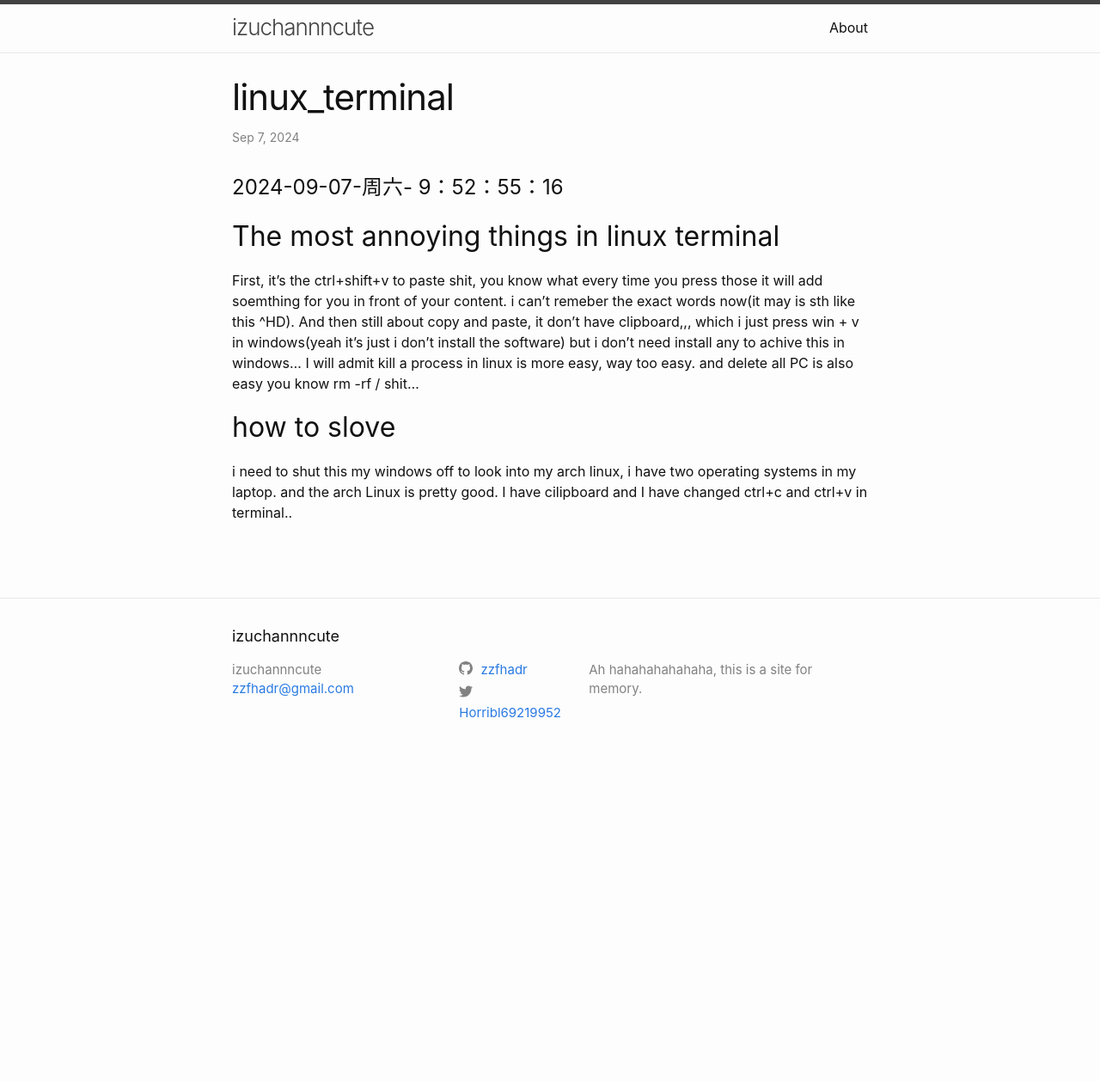
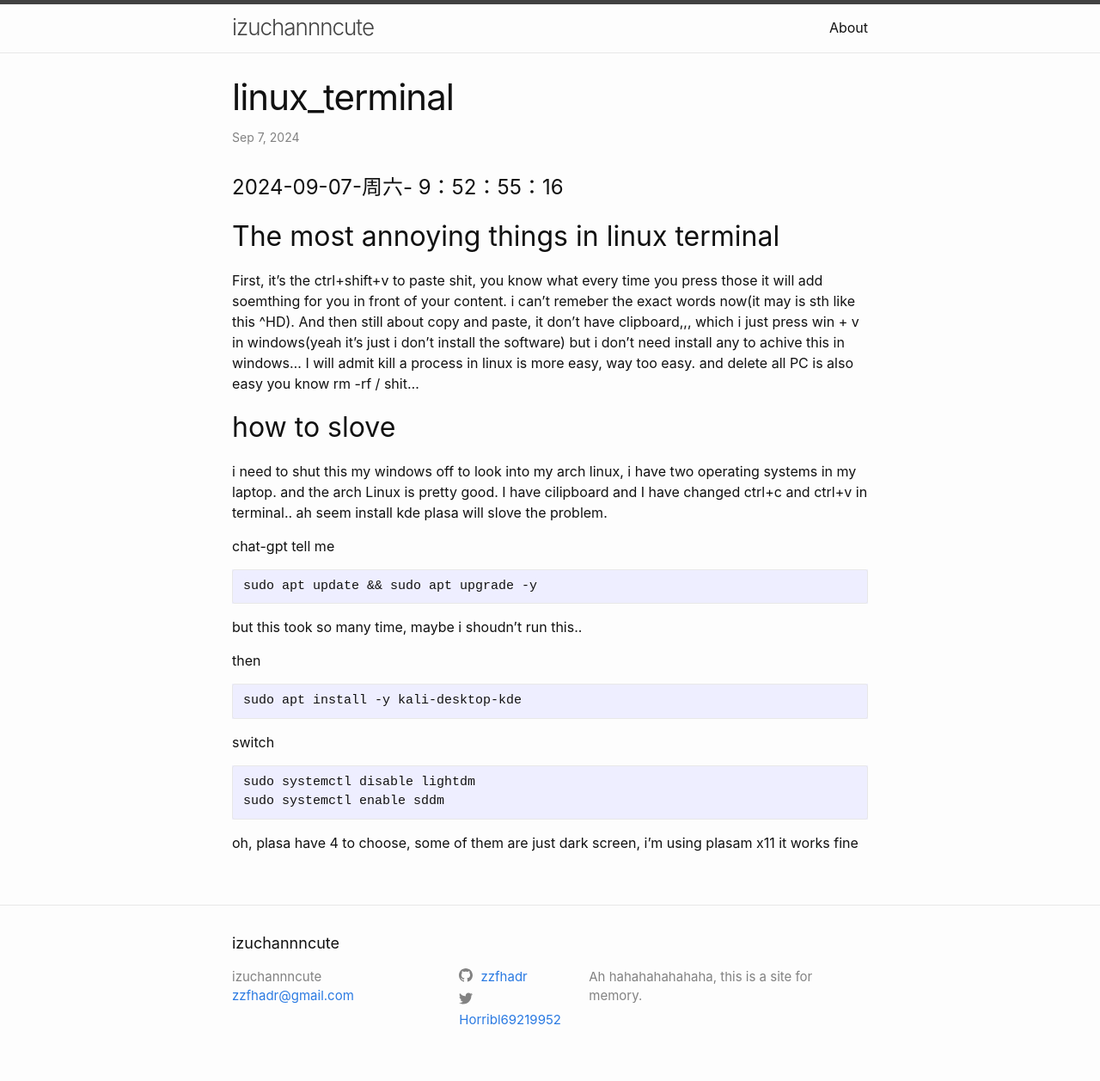
Before and after one commit to zzfhadr/izuchannn.github.io, a Jekyll site: the page built from _posts/2024-09-07-周六- 9：52：55：16-linux_terminal.md, in a window 1280 px wide. Shown: the whole page at 86% size. Built offline with Jekyll 4.4.1, drawn with Linux system fonts in a browser that asks for light colours; before the commit the page ends 900 px from its top, so only the background shows below that.

Commit message:
autobatscriptdoupdateforme

````diff
--- a/_posts/2024-09-07-周六- 9：52：55：16-linux_terminal.md
+++ b/_posts/2024-09-07-周六- 9：52：55：16-linux_terminal.md
@@ -10,4 +10,26 @@ First, it's the ctrl+shift+v to paste shit, you know what every time you press t
 
 ## how to slove
 
-i need to shut this my windows off to look into my arch linux, i have two operating systems in my laptop. and the arch Linux is pretty good. I have cilipboard and I have changed ctrl+c and ctrl+v in terminal..
+i need to shut this my windows off to look into my arch linux, i have two operating systems in my laptop. and the arch Linux is pretty good. I have cilipboard and I have changed ctrl+c and ctrl+v in terminal.. ah seem install kde plasa will slove the problem.
+
+chat-gpt tell me
+
+```
+sudo apt update && sudo apt upgrade -y
+```
+
+but this took so many time, maybe i shoudn't run this..
+
+then
+
+```
+sudo apt install -y kali-desktop-kde
+```
+
+switch
+```
+sudo systemctl disable lightdm
+sudo systemctl enable sddm
+```
+
+oh, plasa have 4 to choose, some of them are just dark screen, i'm using plasam x11 it works fine
````
